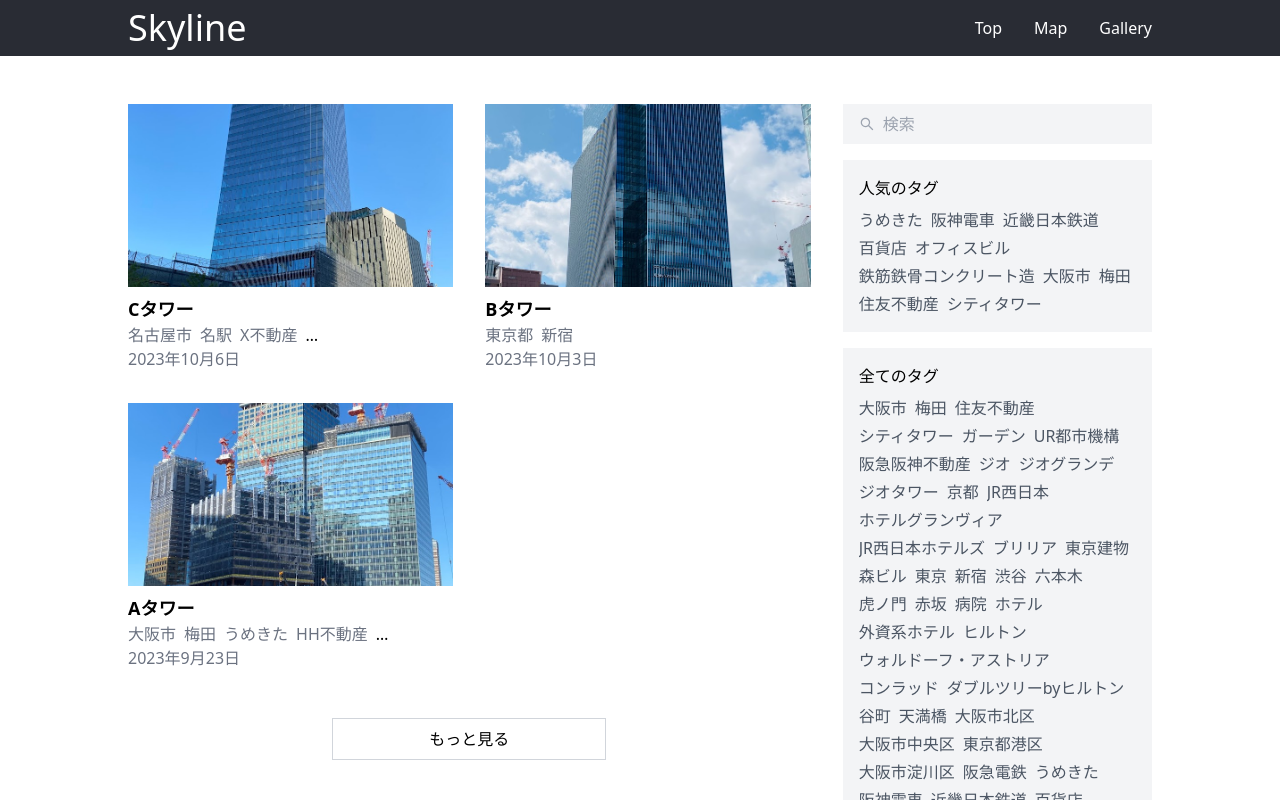
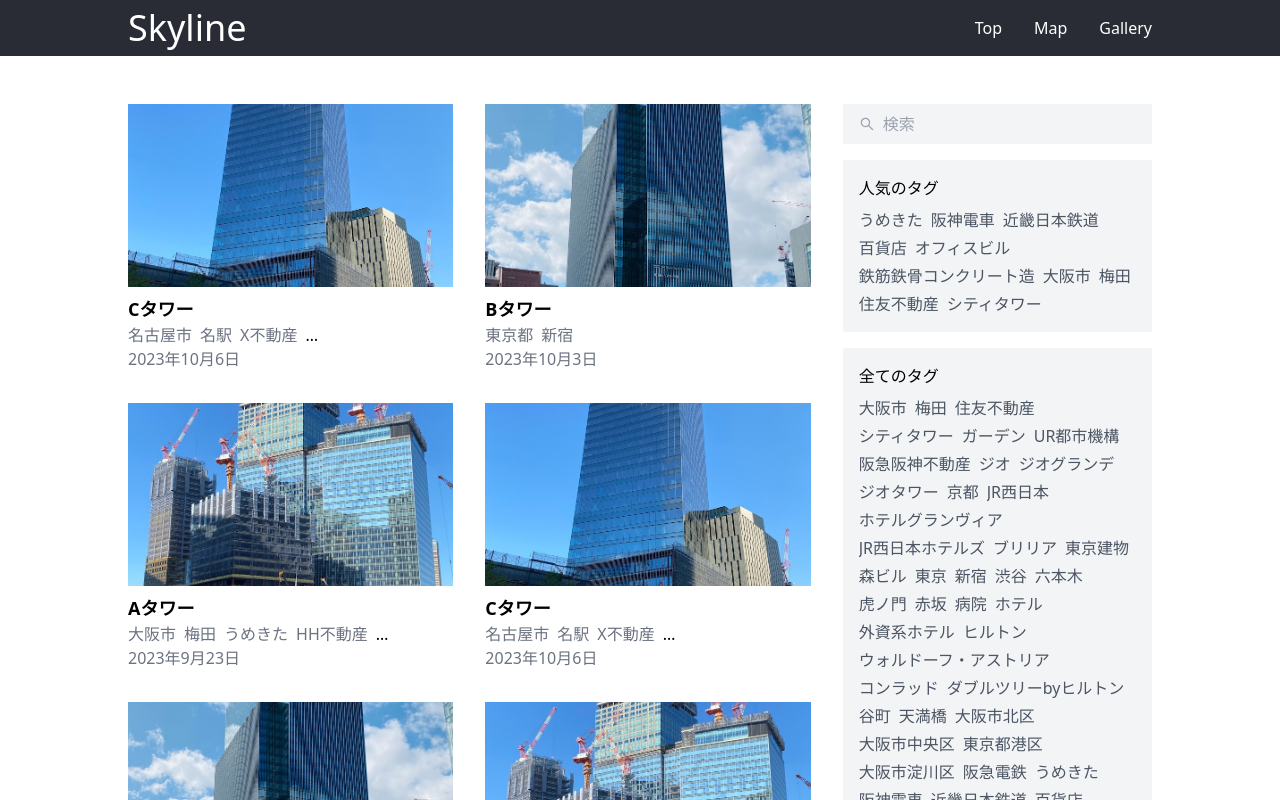
Before and after one commit to FNYukii/Skyline, a Next.js app: page / in a window 1280 px wide. Shown: the top 800 px of the page. Built offline with nearby package versions, Linux system fonts and the light colour scheme.

Commit message:
feat: 開発中はPostの数が少ないので、postsの要素数をかさ増しした

```diff
--- a/src/pages/index.tsx
+++ b/src/pages/index.tsx
@@ -13,7 +13,8 @@ function getStaticProps() {
 	const fileNames = fs.readdirSync('posts')
 
 	// posts配列を生成
-	const posts = fileNames.map((fileName) => {
+	let posts: Post[] = []
+	fileNames.forEach(fileName => {
 
 		// ベース名(ファイル名から拡張子を除去したもの)
 		const baseName = fileName.replace(/\.md$/, '')
@@ -40,11 +41,15 @@ function getStaticProps() {
 			content: content
 		}
 
-		return post
+		posts.push(post)
 	})
 
 	// posts配列内の要素を並べ替え
 	posts.sort((a, b) => dayjs(b.createdAt).toDate().valueOf() - dayjs(a.createdAt).toDate().valueOf())
+
+	// 開発中はpostsの要素数が少ないのでかさ増し
+	posts = posts.concat(posts)
+	posts = posts.concat(posts)
 
 	// 生成したposts配列をHomeコンポーネントに渡す
 	return {
```
